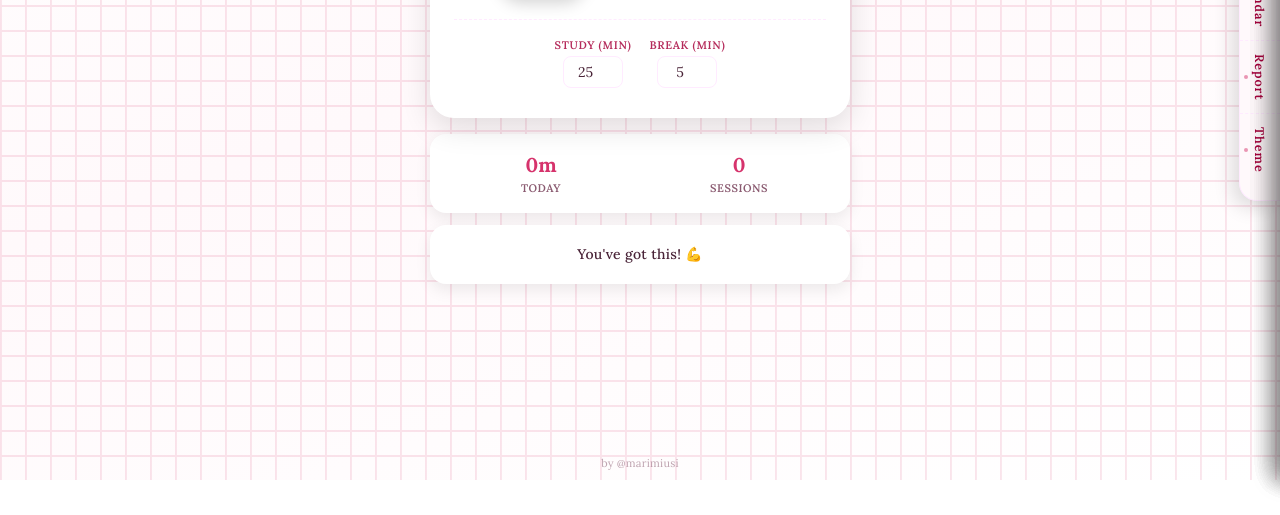
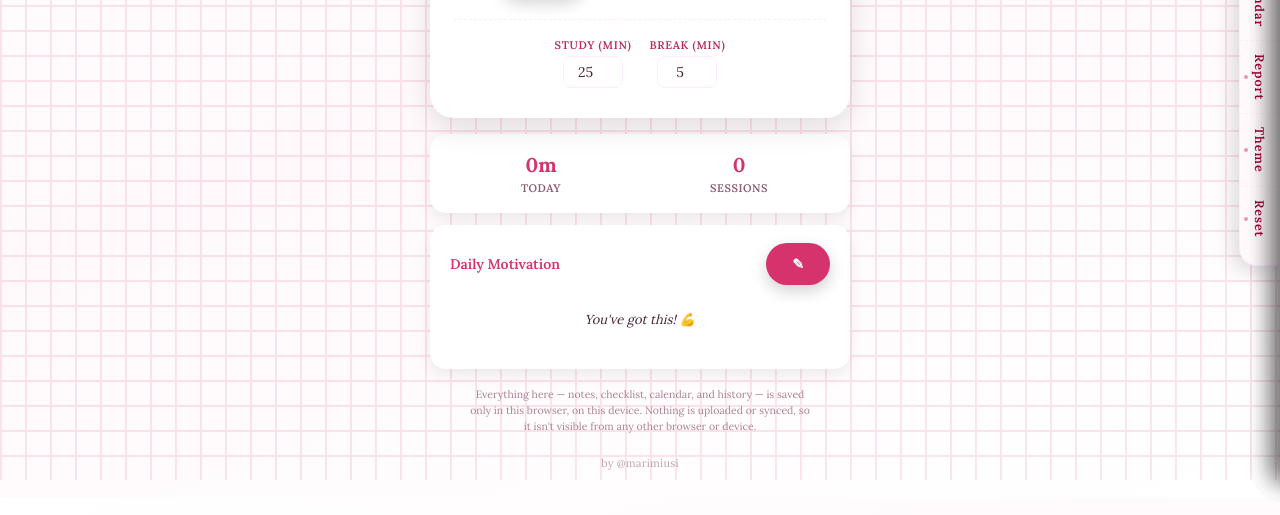
Before and after one commit to marimiusi/pomodoro, a plain HTML site: page index.html in a window 1280 px wide. Shown: the part 320-835 px from the top of the page. Before the commit the page ends 800 px from the top, so only its background shows below. Drawn offline with Linux system fonts and the light colour scheme.

Commit message:
Update index.html

```diff
--- a/index.html
+++ b/index.html
@@ -151,13 +151,31 @@
       margin-bottom: 12px;
     }
 
+    .quotes-header {
+      display: flex;
+      align-items: center;
+      justify-content: space-between;
+      margin-bottom: 14px;
+    }
+
+    .quotes-header h3 {
+      color: var(--accent);
+      font-size: 14px;
+      margin: 0;
+      font-weight: 600;
+    }
+
     .quote-text {
-      font-size: 14px;
+      font-size: 13px;
       color: var(--text-main);
       text-align: center;
-      line-height: 1.6;
-      font-weight: 500;
-      letter-spacing: 0.3px;
+      margin-bottom: 12px;
+      line-height: 1.5;
+      font-style: italic;
+      min-height: 40px;
+      display: flex;
+      align-items: center;
+      justify-content: center;
     }
 
     #modeLabel {
@@ -1016,7 +1034,6 @@
       h1 { font-size: 34px; }
       .timer-card { padding: 28px 18px 24px; margin-bottom: 12px; }
       .stats-card { margin-bottom: 10px; padding: 16px 18px; }
-      .goal-card { margin-bottom: 10px; padding: 16px 18px; }
       .quotes-card { margin-bottom: 10px; padding: 16px 18px; }
       #display { font-size: 46px; }
       .timer-buttons button { padding: 12px 18px; font-size: 13.5px; }
@@ -1107,6 +1124,16 @@
       z-index: 5;
       white-space: nowrap;
     }
+
+    .privacy-footer {
+      max-width: 340px;
+      margin: 18px auto 0;
+      text-align: center;
+      font-size: 10.5px;
+      line-height: 1.5;
+      color: var(--text-muted);
+      opacity: 0.75;
+    }
   </style>
 </head>
 <body>
@@ -1153,10 +1180,26 @@
       </div>
     </div>
 
-    <!-- Motivation Quote -->
+    <!-- Quotes Section -->
     <div class="quotes-card">
-      <div class="quote-text" id="quoteDisplay">You've got this! 💪</div>
+      <div class="quotes-header">
+        <h3>Daily Motivation</h3>
+        <button id="editQuoteBtn" class="edit-btn" title="Edit motivation">✎</button>
+      </div>
+
+      <div id="quoteDisplayView">
+        <div class="quote-text" id="quoteDisplay">You've got this! 💪</div>
+      </div>
+
+      <div id="quoteEditView" style="display: none;">
+        <div class="goal-input-row">
+          <input type="text" id="quoteEditInput" placeholder="Your motivation...">
+          <button id="saveQuoteBtn">Save</button>
+        </div>
+      </div>
     </div>
+
+    <div class="privacy-footer">Everything here — notes, checklist, calendar, and history — is saved only in this browser, on this device. Nothing is uploaded or synced, so it isn't visible from any other browser or device.</div>
   </div>
 
   <div class="watermark">by @marimiusi</div>
@@ -1168,6 +1211,7 @@
     <div class="side-tab" id="calendarTab">Calendar</div>
     <div class="side-tab" id="reportTab">Report</div>
     <div class="side-tab" id="themeTab">Theme</div>
+    <div class="side-tab" id="resetTab">Reset</div>
   </div>
 
   <!-- Notes panel -->
@@ -1383,10 +1427,20 @@
     </div>
 
     <button id="resetAllOptionsBtn" class="reset-all-btn">Reset all options</button>
-
-    <div class="theme-section-label">Privacy</div>
-    <div class="empty-hint">Everything here — notes, checklist, calendar, and history — is saved only in this browser, on this device. Nothing is uploaded or synced, so it isn't visible from any other browser or device.</div>
-    <button id="clearAllDataBtn" class="secondary" style="margin-top:10px;">Clear all my data on this device</button>
+  </div>
+
+  <!-- Reset panel -->
+  <div class="side-panel" id="resetPanel">
+    <div class="panel-header">
+      <button class="back-btn" data-panel="resetPanel" title="Close">‹</button>
+      <h3>Reset</h3>
+    </div>
+
+    <div class="theme-section-label">⚠ Warning</div>
+    <div class="empty-hint" style="font-style: normal; line-height: 1.5;">
+      This erases <strong>everything</strong> saved on this device — your notes, checklist, calendar events, study history, daily motivation, and theme settings. This cannot be undone, and nothing is backed up anywhere else.
+    </div>
+    <button id="clearAllDataBtn" class="reset-all-btn" style="margin-top:18px;">Erase everything on this device</button>
   </div>
 
   <script>
@@ -1541,30 +1595,49 @@
       return h + 'h' + (m ? ' ' + m + 'm' : '');
     }
 
-    // ==================== QUICK STATS ====================
+    // ==================== QUICK STATS & DAILY MOTIVATION ====================
     const quickStatToday = document.getElementById('quickStatToday');
     const quickStatSessions = document.getElementById('quickStatSessions');
 
-    function updateQuickStats() {
-      const sessions = getStudySessions();
-      const now = new Date();
-      const todayKey = dateKey(now.getFullYear(), now.getMonth(), now.getDate());
-
-      let todayMinutes = 0;
-      let todayCount = 0;
-      sessions.forEach(function(s) {
-        if (s.date === todayKey) {
-          todayMinutes += s.minutes;
-          todayCount += 1;
-        }
-      });
-
-      quickStatToday.textContent = formatMinutes(todayMinutes);
-      quickStatSessions.textContent = todayCount;
-    }
-
-    // Initialize
-    updateQuickStats();
+    const editQuoteBtn = document.getElementById('editQuoteBtn');
+    const saveQuoteBtn = document.getElementById('saveQuoteBtn');
+    const quoteEditInput = document.getElementById('quoteEditInput');
+    const quoteDisplayView = document.getElementById('quoteDisplayView');
+    const quoteEditView = document.getElementById('quoteEditView');
+    const quoteDisplay = document.getElementById('quoteDisplay');
+
+    const DEFAULT_QUOTE = "You've got this! 💪";
+
+    function getQuote() {
+      return localStorage.getItem('dailyQuote') || DEFAULT_QUOTE;
+    }
+    function saveQuote(text) {
+      localStorage.setItem('dailyQuote', text);
+    }
+    function renderQuote() {
+      quoteDisplay.textContent = getQuote();
+    }
+
+    editQuoteBtn.addEventListener('click', function() {
+      quoteEditInput.value = getQuote();
+      quoteDisplayView.style.display = 'none';
+      quoteEditView.style.display = 'block';
+      quoteEditInput.focus();
+    });
+
+    saveQuoteBtn.addEventListener('click', function() {
+      const text = quoteEditInput.value.trim();
+      saveQuote(text === '' ? DEFAULT_QUOTE : text);
+      renderQuote();
+      quoteDisplayView.style.display = 'block';
+      quoteEditView.style.display = 'none';
+    });
+
+    quoteEditInput.addEventListener('keydown', function(e) {
+      if (e.key === 'Enter') saveQuoteBtn.click();
+    });
+
+    renderQuote();
 
     function getStudySessions() {
       const stored = localStorage.getItem('studySessions');
@@ -1583,6 +1656,27 @@
       });
       saveStudySessions(sessions);
     }
+
+    function updateQuickStats() {
+      const sessions = getStudySessions();
+      const now = new Date();
+      const todayKey = dateKey(now.getFullYear(), now.getMonth(), now.getDate());
+
+      let todayMinutes = 0;
+      let todayCount = 0;
+      sessions.forEach(function(s) {
+        if (s.date === todayKey) {
+          todayMinutes += s.minutes;
+          todayCount += 1;
+        }
+      });
+
+      quickStatToday.textContent = formatMinutes(todayMinutes);
+      quickStatSessions.textContent = todayCount;
+    }
+
+    // Initialize
+    updateQuickStats();
 
     const notesTab = document.getElementById('notesTab');
     const notesPanel = document.getElementById('notesPanel');
@@ -1594,6 +1688,8 @@
     const reportPanel = document.getElementById('reportPanel');
     const themeTab = document.getElementById('themeTab');
     const themePanel = document.getElementById('themePanel');
+    const resetTab = document.getElementById('resetTab');
+    const resetPanel = document.getElementById('resetPanel');
 
     function closeAllPanels() {
       notesPanel.classList.remove('open');
@@ -1601,6 +1697,7 @@
       calendarPanel.classList.remove('open');
       reportPanel.classList.remove('open');
       themePanel.classList.remove('open');
+      resetPanel.classList.remove('open');
     }
 
     function wireTab(tab, panel) {
@@ -1615,6 +1712,7 @@
     wireTab(checklistTab, checklistPanel);
     wireTab(calendarTab, calendarPanel);
     wireTab(themeTab, themePanel);
+    wireTab(resetTab, resetPanel);
 
     reportTab.addEventListener('click', function() {
       const wasOpen = reportPanel.classList.contains('open');
@@ -2659,7 +2757,7 @@
       if (!confirm('This will erase everything saved on this device: notes, checklist, calendar events, study history, theme settings, and doodle background. This can\'t be undone. Continue?')) return;
       const keysToClear = [
         'studyMinutes', 'breakMinutes', 'notesData', 'notesText',
-        'checklistItems', 'calendarEvents', 'studySessions',
+        'checklistItems', 'calendarEvents', 'studySessions', 'dailyQuote', 'customQuotes',
         'themeColor', 'darkMode', 'darkVariant', 'bgImage', 'cardColor', 'bgColor', 'textColor',
         'doodlePattern', 'doodleColor', 'doodleSize', 'doodleOpacity'
       ];
```
